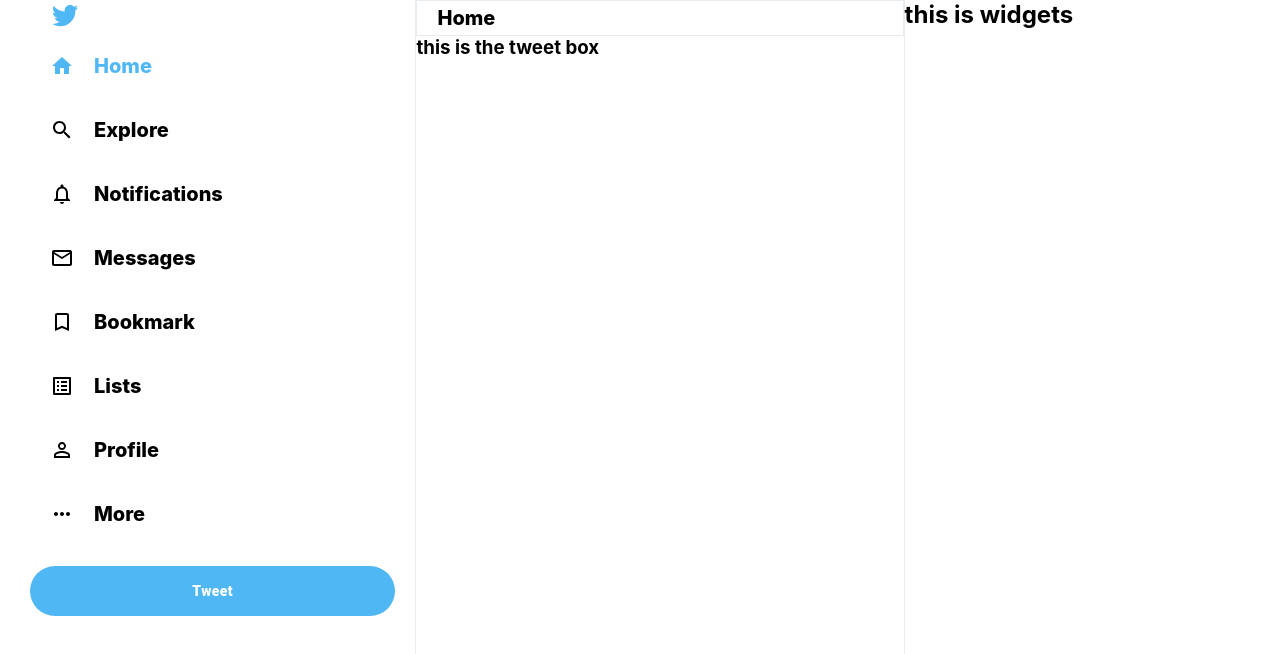
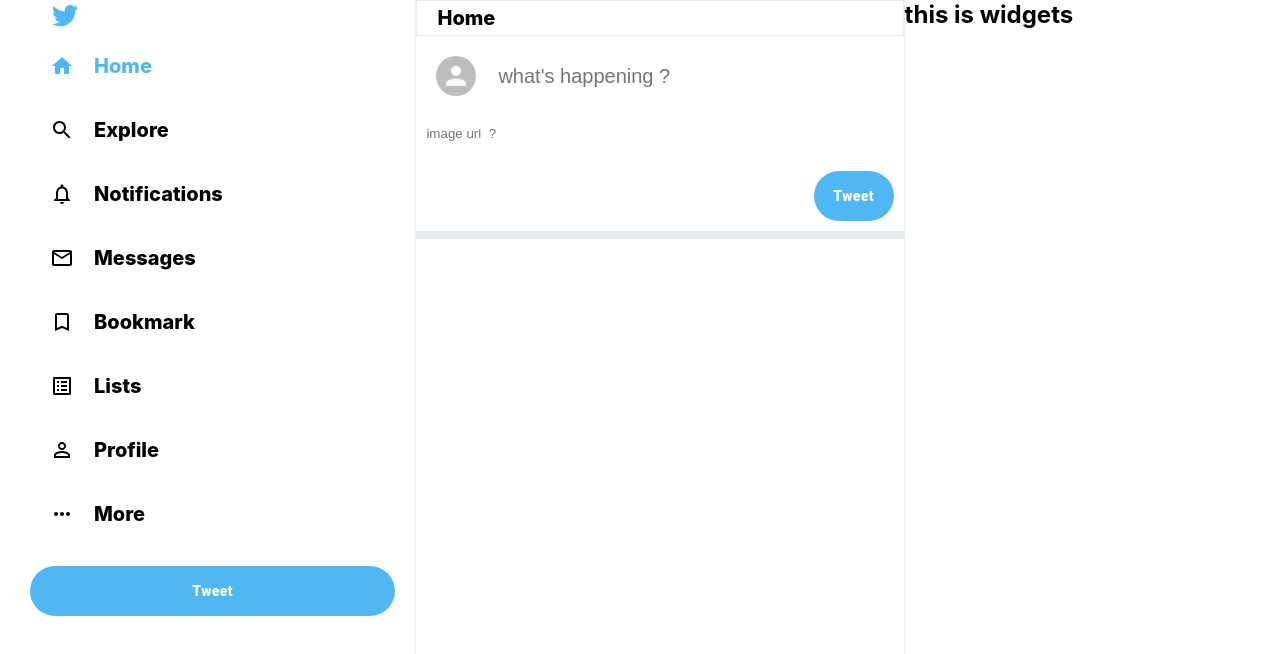
Before and after one commit to AbrahamTerfie/twitter-replica, a React (Create React App) app: page / in a window 1280 px wide. Shown: the top 654 px of the page. Built offline with nearby package versions, Linux system fonts and the light colour scheme.

Commit message:
tweet box

```diff
--- a/src/Sidebar.js
+++ b/src/Sidebar.js
@@ -26,9 +26,6 @@
             <SidebarOptions Icon={MoreHorizIcon} text={"More"} />
 
             <Button variant="outlined" className="sidebarTweet" fullWidth>Tweet</Button>
-
-
-
         </div>
     );
 }
--- a/src/TweetBox.js
+++ b/src/TweetBox.js
@@ -1,11 +1,19 @@
 import React from 'react';
 import "./Tweetbox.css";
+import { Button, Avatar } from "@material-ui/core";
 
 
 function TweetBox() {
     return (
-        <div className="tweetbox">
-            <h3> this is the tweet box </h3>
+        <div className="tweetBox">
+            <form action="">
+                <div className="tweetBox_input">
+                    <Avatar src="" />
+                   <input placeholder="what's happening ?"></input>
+                </div>
+                <input className="tweetBox_inputImage" placeholder="image url  ?"></input>
+                <Button className="tweetBox_tweetButton">Tweet</Button>
+            </form>
         </div>
     )
 }
--- a/src/Tweetbox.css
+++ b/src/Tweetbox.css
@@ -0,0 +1,38 @@
+.tweetBox{
+    padding-bottom: 10px;
+    border-bottom: 8px solid var(--twitter-background);
+    padding-right: 10px;
+}
+.tweetBox > form{
+    display: flex;
+    flex-direction: column;
+}
+.tweetBox_input {
+    padding: 20px;
+    display: flex;
+}
+.tweetBox_input > input {
+    flex: 1;
+    margin-left: 20px;
+    border: none;
+    font-size: 20px ;
+}
+
+.tweetBox_tweetButton{
+
+background-color: var(--twitter-color) !important;
+border: none !important;
+color: white !important;
+font-weight: 900 !important;
+text-transform: inherit !important;
+border-radius:  30px  !important;
+height: 50px  !important;
+margin-top: 20px  !important;
+margin-left: auto !important;
+width: 80px;
+}
+.tweetBox_inputImage{
+    border: none;
+    padding: 10px;
+
+}
```
Also changed, not shown: src/Post.js (added, +19 -0 lines), src/Post.css (added).
